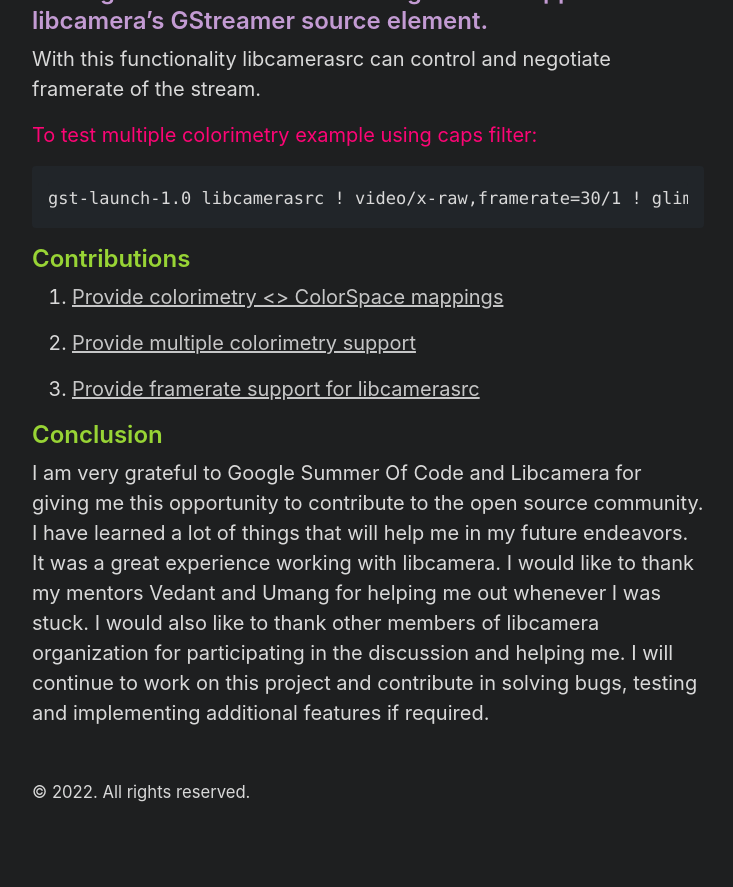
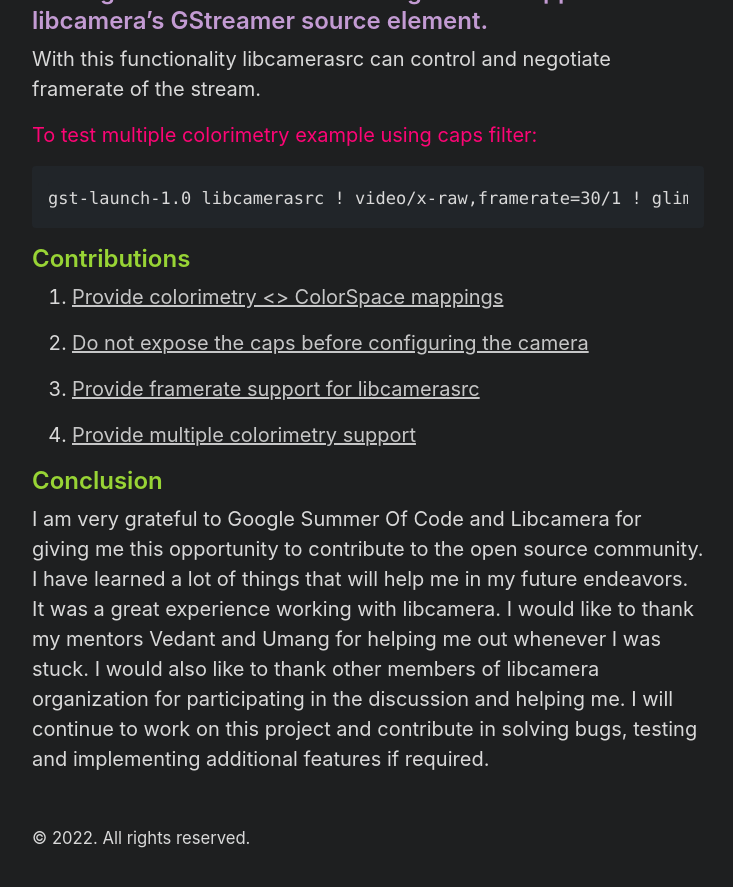
Before and after one commit to RISHI27-dot/rishi27-dot.github.io, a Jekyll site: the page built from final_report/home.md, in a window 1280 px wide and 900 px high, scrolled down 2505 px. Shown: the top 887 px of the window, without its empty margins (272-1005 px from the left). Built offline with Jekyll 4.4.1, drawn with Linux system fonts in a browser that asks for light colours; before the commit the page ends 3359 px from its top, so only the background shows below that.

Commit message:
updated the contribution in the final report

```diff
--- a/final_report/home.md
+++ b/final_report/home.md
@@ -71,9 +71,11 @@ gst-launch-1.0 libcamerasrc ! video/x-raw,framerate=30/1 ! glimagesink
 
 1. [Provide colorimetry <> ColorSpace mappings](https://git.libcamera.org/libcamera/libcamera.git/commit/?id=fc9783acc6083a59fae8bca1ce49635e59afa355)
 
-2. [Provide multiple colorimetry support](https://patchwork.libcamera.org/patch/17379/)
+2. [Do not expose the caps before configuring the camera](https://git.libcamera.org/libcamera/libcamera.git/commit/?id=872588301fe6badb4b22cd8d16ab094753138b52)
 
-3. [Provide framerate support for libcamerasrc](https://patchwork.libcamera.org/patch/17370/)
+3. [Provide framerate support for libcamerasrc](https://git.libcamera.org/libcamera/libcamera.git/commit/?id=ccfe0a1af77c3d13e81a913b25206d6a4a4747e4)
+
+4. [Provide multiple colorimetry support](https://patchwork.libcamera.org/patch/17379/)
 
 ## <span style="color:#98D435"> Conclusion </span>
 I am very grateful to Google Summer Of Code and Libcamera for giving me this opportunity to contribute to the open source community. I have learned a lot of things that will help me in my future endeavors. It was a great experience working with libcamera. I would like to thank my mentors Vedant and Umang for helping me out whenever I was stuck. I would also like to thank other members of libcamera organization for participating in the discussion and helping me. I will continue to work on this project and contribute in solving bugs, testing and implementing additional features if required.
```
